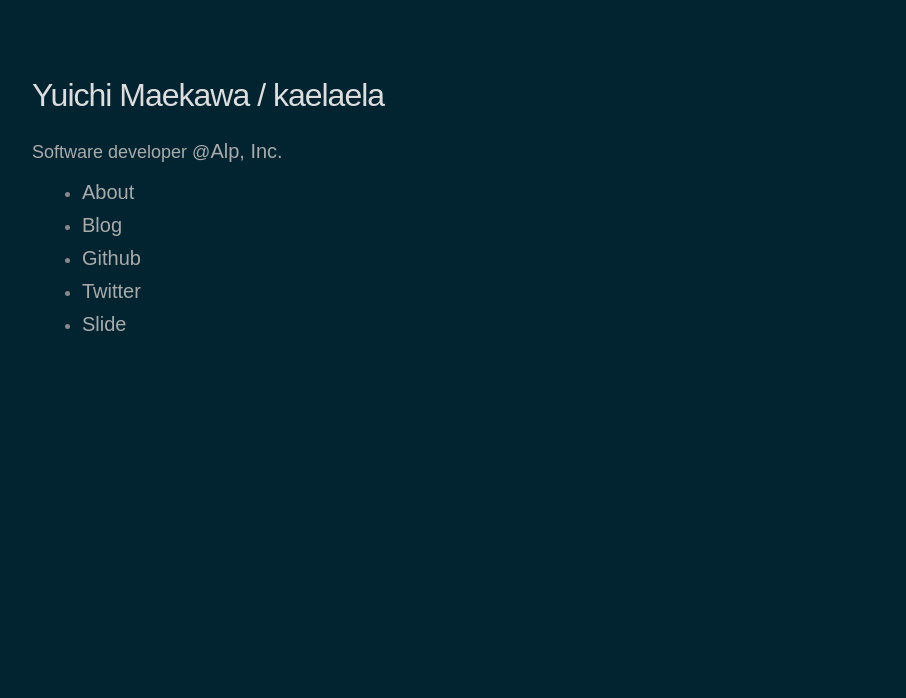
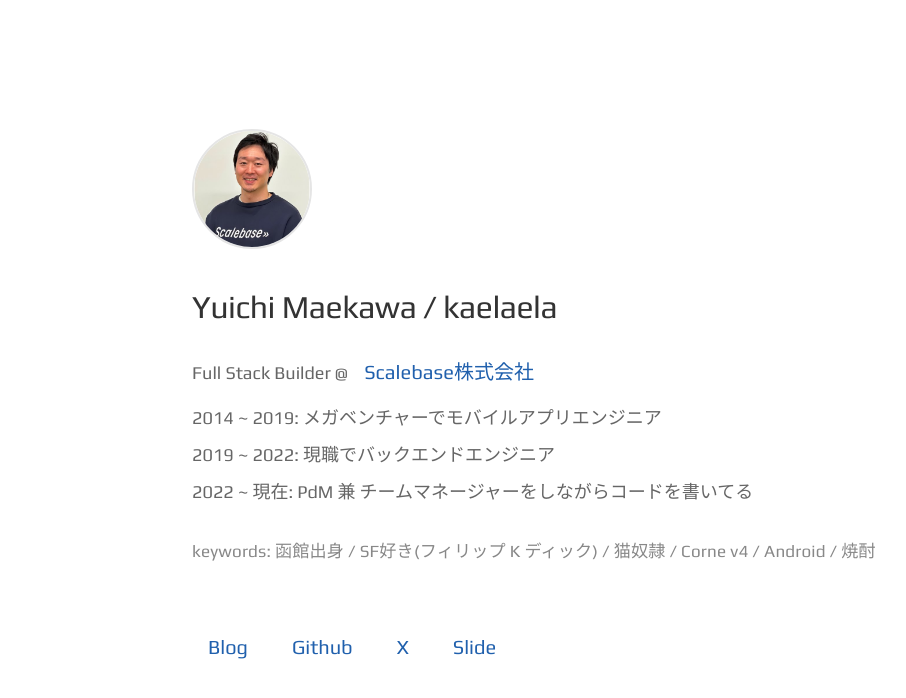
Before and after one commit to kaelaela/kaelaela.github.io, a plain HTML site: page index.html in a window 1280 px wide. Shown: the whole page, without its empty margins (18-924 px from the left). Drawn offline with Linux system fonts and the light colour scheme; a web font is replaced by a local one.

Commit message:
update 2025

```diff
--- a/index.html
+++ b/index.html
@@ -1,33 +1,49 @@
 <!DOCTYPE html>
-<html>
+<html lang="ja">
 
 <head>
   <meta charset="utf-8">
-  <meta name="viewport" content="width=device-width, initial-scale=1, maximum-scale=1">
+  <meta name="viewport" content="width=device-width, initial-scale=1">
+  <meta name="description" content="Yuichi Maekawa (kaelaela) - Software developer at Alp, Inc.">
+  <meta name="author" content="Yuichi Maekawa">
+  <meta name="theme-color" content="#022431">
   <title>kaelaela</title>
+
   <link rel="stylesheet" type="text/css" href="styles/main.css">
-  <script src="scripts/main.js"></script>
-  <script async src="//pagead2.googlesyndication.com/pagead/js/adsbygoogle.js"></script>
-  <script>
-    (adsbygoogle = window.adsbygoogle || []).push({
-      google_ad_client: "ca-pub-5789717535952420",
-      enable_page_level_ads: true
-    });
-  </script>
+  <link rel="preconnect" href="https://fonts.googleapis.com">
+  <link rel="preconnect" href="https://fonts.gstatic.com" crossorigin>
+  <link href="https://fonts.googleapis.com/css2?family=Play:wght@400;700&display=swap" rel="stylesheet">
+  <script src="scripts/main.js" defer></script>
 </head>
 
 <body>
-  <h2>Yuichi Maekawa / kaelaela</h2>
-  <div class="bio">
-    <p>Software developer @<a href="https://thealp.co.jp/" style="display:inline">Alp, Inc.</a></p>
-  </div>
-  <ul>
-    <li><a href="https://about.me/kaelaela">About</a></li>
-    <li><a href="http://blog.kaelae.la/">Blog</a></li>
-    <li><a href="https://github.com/kaelaela">Github</a></li>
-    <li><a href="https://twitter.com/_kaelaela">Twitter</a></li>
-    <li><a href="https://speakerdeck.com/kaelaela">Slide</a></li>
-  </ul>
+  <main>
+    <div class="profile">
+      <img src="image.png"
+           alt="Yuichi Maekawa profile photo"
+           class="profile-image">
+      <div class="profile-info">
+        <h1>Yuichi Maekawa / kaelaela</h1>
+        <div class="bio">
+          <p>Full Stack Builder @<a href="https://thealp.co.jp/" target="_blank" rel="noopener">Scalebase株式会社</a></p>
+          <p>2014 ~ 2019: メガベンチャーでモバイルアプリエンジニア</p>
+          <p>2019 ~ 2022: 現職でバックエンドエンジニア</p>
+          <p>2022 ~ 現在: PdM 兼 チームマネージャーをしながらコードを書いてる</p>
+        </div>
+        <div class="keywords">
+          keywords: 函館出身 / SF好き(フィリップ K ディック) / 猫奴隷 / Corne v4 / Android / 焼酎
+        </div>
+      </div>
+    </div>
+    <nav>
+      <ul>
+        <li><a href="http://blog.kaelae.la/" target="_blank" rel="noopener">Blog</a></li>
+        <li><a href="https://github.com/kaelaela" target="_blank" rel="noopener">Github</a></li>
+        <li><a href="https://twitter.com/_kaelaela" target="_blank" rel="noopener">X</a></li>
+        <li><a href="https://speakerdeck.com/kaelaela" target="_blank" rel="noopener">Slide</a></li>
+      </ul>
+    </nav>
+  </main>
 </body>
 
 </html>
--- a/scripts/main.js
+++ /dev/null
@@ -1,6 +0,0 @@
-(function(i,s,o,g,r,a,m){i['GoogleAnalyticsObject']=r;i[r]=i[r]||function(){
-(i[r].q=i[r].q||[]).push(arguments)},i[r].l=1*new Date();a=s.createElement(o),
-m=s.getElementsByTagName(o)[0];a.async=1;a.src=g;m.parentNode.insertBefore(a,m)
-})(window,document,'script','//www.google-analytics.com/analytics.js','ga');
-ga('create', 'UA-58161874-1', 'auto');
-ga('send', 'pageview');
--- a/styles/main.css
+++ b/styles/main.css
@@ -1,33 +1,188 @@
-@import url("@import url(http://fonts.googleapis.com/css?family=Play");
+/* Modern CSS with improved accessibility and responsive design */
+* {
+  box-sizing: border-box;
+}
+
 body {
-  display: block;
-  margin: 50px;
+  margin: 0;
+  padding: 2rem;
   font-family: 'Play', sans-serif;
-  font-size: 18px;
+  font-size: 1.125rem;
+  line-height: 1.6;
+  color: #333;
+  background-color: #fff;
+  min-height: 100vh;
+  display: flex;
+  align-items: center;
+  justify-content: center;
+}
+
+main {
+  max-width: 860px;
+  width: 100%;
+  text-align: center;
+}
+
+.profile {
+  display: flex;
+  flex-direction: column;
+  align-items: flex-start;
+  gap: 2rem;
+  margin-bottom: 2rem;
+  flex-wrap: wrap;
+  text-align: left;
+}
+
+.profile-image {
+  width: 120px;
+  height: 120px;
+  border-radius: 50%;
+  object-fit: cover;
+  border: 2px solid #e5e5e5;
+}
+
+.profile-info {
+  flex: 1;
+  min-width: 200px;
+  text-align: left;
+  width: 100%;
+}
+
+.bio {
+  color: #666;
+  margin-bottom: 2rem;
+  text-align: left;
+}
+
+.bio p {
+  margin: 0 0 0.5rem 0;
+}
+
+h1 {
+  font-size: 2rem;
+  letter-spacing: -0.5px;
+  font-weight: 400;
+  color: #333;
+  margin: 0 0 1rem 0;
+}
+
+nav {
+  text-align: left;
+}
+
+nav ul {
+  list-style: none;
+  padding: 0;
+  margin: 0;
+  display: flex;
+  flex-direction: row;
+  flex-wrap: wrap;
+  gap: 0.75rem;
+  justify-content: flex-start;
+  text-align: left;
+}
+
+nav li {
+  margin: 0;
+}
+
+a {
+  display: inline-block;
+  text-decoration: none;
+  color: #2060AD;
+  font-size: 1.25rem;
+  padding: 0.5rem 1rem;
+  border-radius: 4px;
+  position: relative;
+}
+
+a:focus {
+  outline: 2px solid #007acc;
+  outline-offset: 2px;
+}
+
+/* Responsive design */
+@media (max-width: 768px) {
+  body {
+    padding: 1rem;
+  }
+
+  .profile {
+    flex-direction: column;
+    gap: 1rem;
+  }
+
+  .profile-image {
+    width: 100px;
+    height: 100px;
+  }
+
+  h1 {
+    font-size: 1.75rem;
+  }
+
+  a {
+    font-size: 1.125rem;
+    padding: 0.75rem 1rem;
+  }
+
+  nav ul {
+    flex-direction: column;
+    align-items: center;
+  }
+}
+
+@media (max-width: 480px) {
+  body {
+    padding: 0.5rem;
+  }
+
+  .profile-image {
+    width: 80px;
+    height: 80px;
+  }
+
+  h1 {
+    font-size: 1.5rem;
+  }
+
+  a {
+    font-size: 1rem;
+    padding: 0.5rem 0.75rem;
+  }
+}
+
+/* High contrast mode support */
+@media (prefers-contrast: high) {
+  body {
+    color: #000;
+  }
+
+  .bio {
+    color: #333;
+  }
+
+  a {
+    color: #2060AD;
+    border: 1px solid #2060AD;
+  }
+
+  a:focus {
+    background-color: #2060AD;
+    color: #fff;
+  }
+}
+
+/* Reduced motion support */
+@media (prefers-reduced-motion: reduce) {
+  * {
+    transition: none;
+  }
+}
+
+.keywords {
+  font-size: 0.95em;
   color: #888;
-  display: inline-block;
-  background-color: #022431;
+  margin: 0.5em 0 1.5em 0;
+  letter-spacing: 0.01em;
 }
-.bio {
-  color: #aaa;
-}
-h2 {
-  font-size: 32px;
-  letter-spacing: -1px;
-  font-weight: normal;
-  color: #ddd;
-}
-li {
-  margin: 10px;
-}
-a:hover {
-  -webkit-color: 0 0 10px #bb8;
-  color: #aaa;
-  text-decoration: underline;
-}
-a {
-  display: block;
-  text-decoration: none;
-  color: #aaa;
-  font-size: 20px;
-}
```
Also changed, not shown: google318797beb3006c24.html (deleted, +0 -1 lines), image.png (added), robots.txt.
